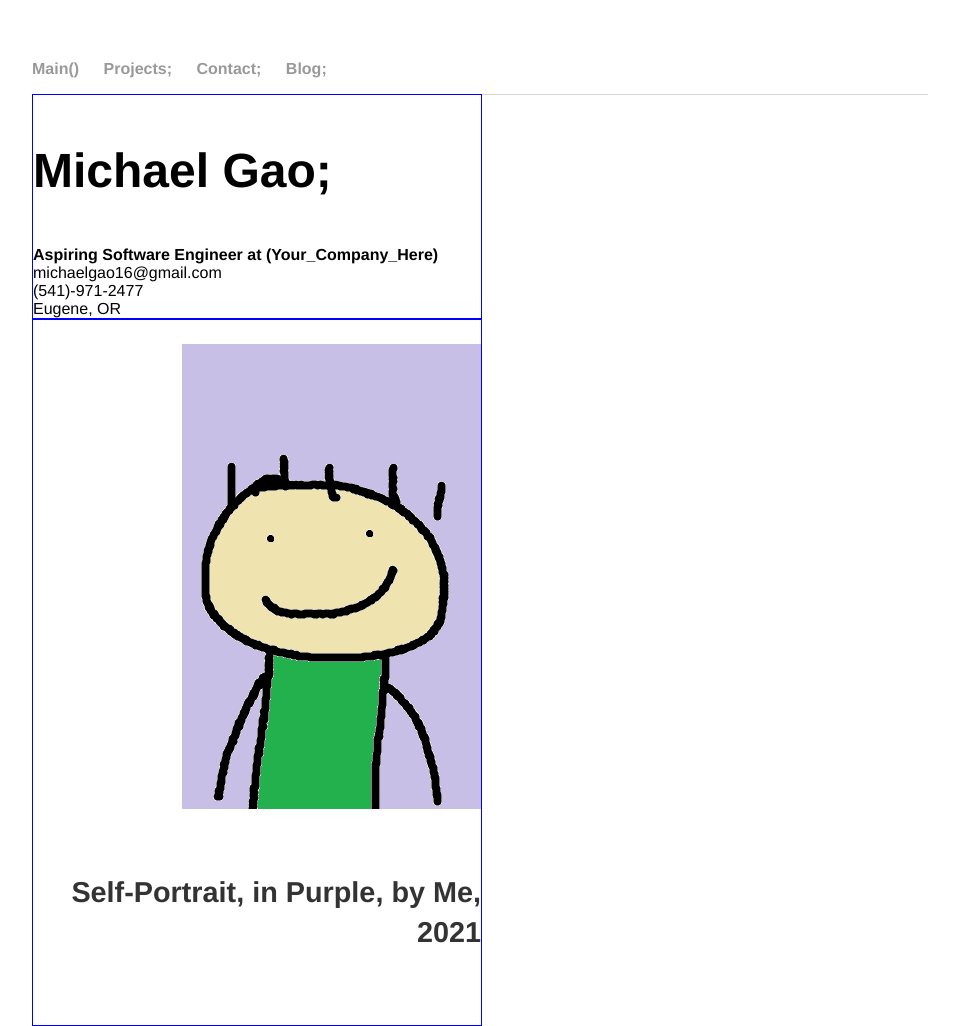
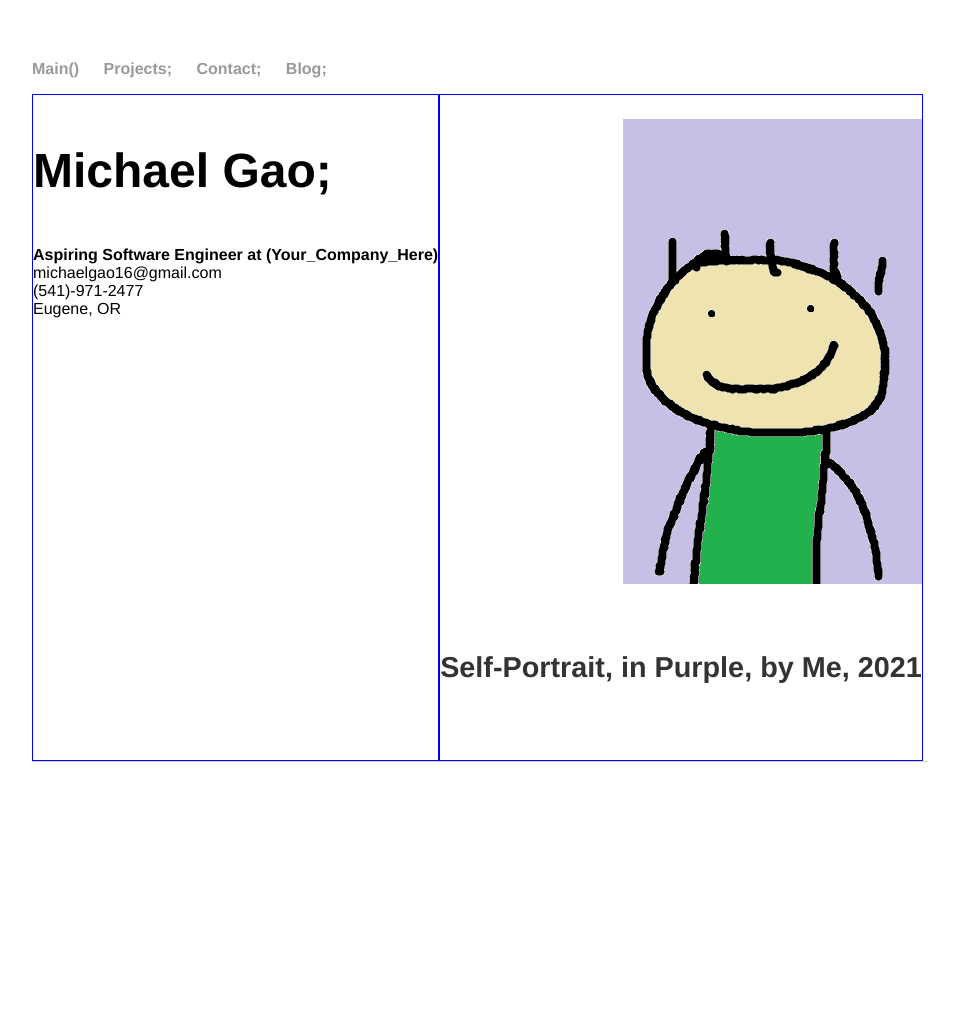
Before and after one commit to michael-c-gao/WebsiteOfMichael, a Jekyll site: the page built from contact/index.html, in a window 1280 px wide. Shown: the whole page, without its empty margins (160-1114 px from the left). Built offline with Jekyll 4.4.1, drawn with Linux system fonts in a browser that asks for light colours; after the commit the page ends 900 px from its top, so only the background shows below that.

Commit message:
Update index.html

```diff
--- a/contact/index.html
+++ b/contact/index.html
@@ -5,18 +5,20 @@ title: Contact Me
 <html>
 <head>
 	<style>
-
+	*{
+		box-sizing: border-box
+	}
 	.child{
 		border: 1px solid blue;
-		float:left;
-		width: 50%;
 	}
+		.parent{
+			display:flex;
+		}
 	</style>
-
 </head>
 <body>
 
-<section>
+<section class="parent">
 	<section class="child">
 		<h1>Michael Gao;</h1>
 		<strong>Aspiring Software Engineer at (Your_Company_Here)</strong><br>
```
